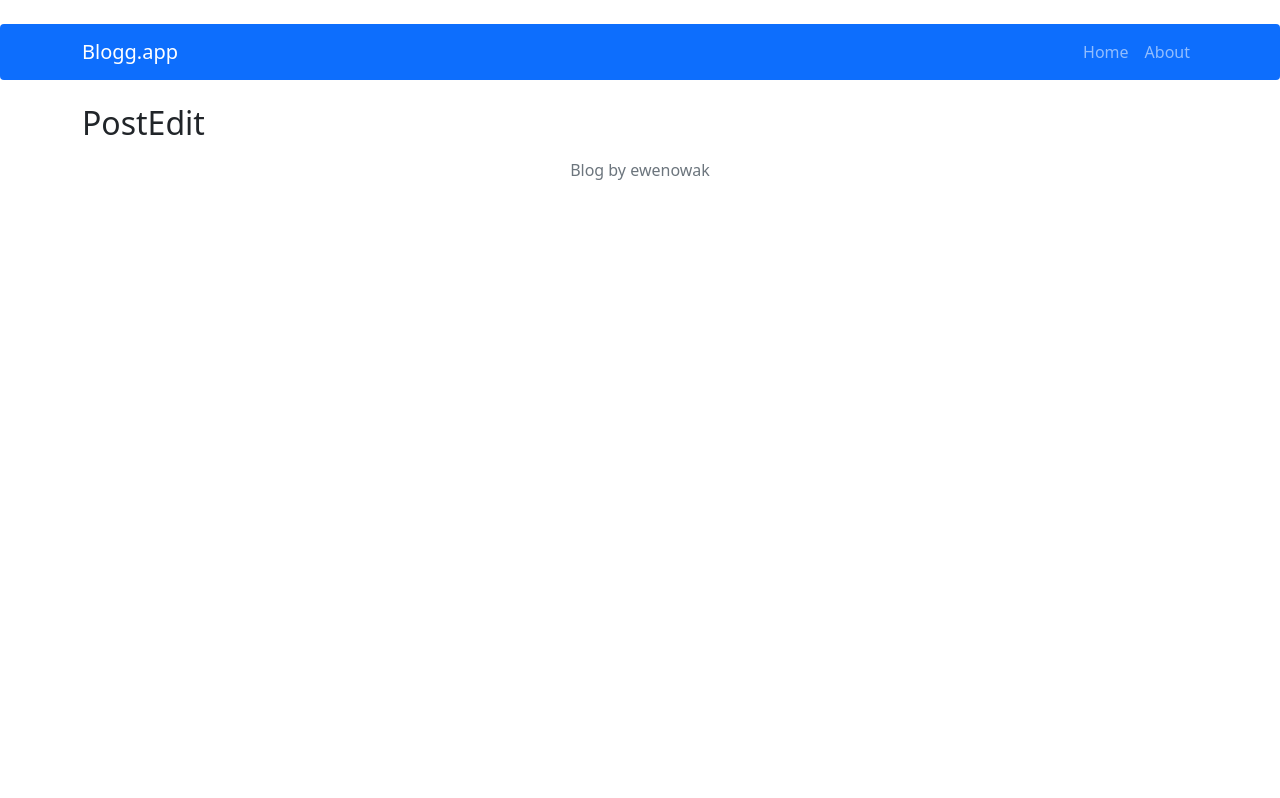
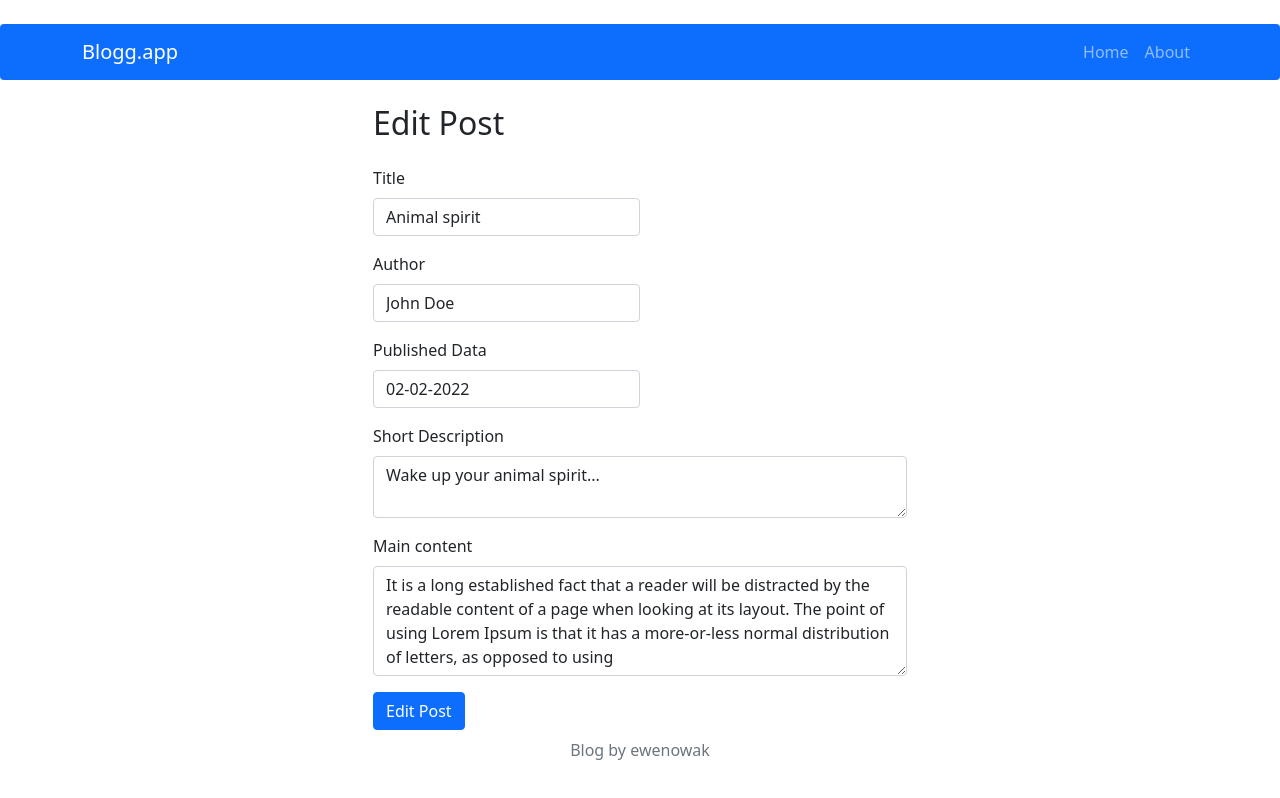
Before and after one commit to ewenowak/blog-app-react, a React (Create React App) app: page /post/edit/1 in a window 1280 px wide. Built offline with nearby package versions, Linux system fonts and the light colour scheme.

Commit message:
Add edit post

```diff
--- a/package.json
+++ b/package.json
@@ -7,6 +7,7 @@
     "@testing-library/react": "^12.1.4",
     "@testing-library/user-event": "^13.5.0",
     "bootstrap": "5.1.3",
+    "http-server": "^14.1.0",
     "react": "^17.0.2",
     "react-bootstrap": "2.0",
     "react-dom": "^17.0.2",
--- a/src/App.js
+++ b/src/App.js
@@ -6,7 +6,8 @@
 import { Container } from 'react-bootstrap';
 import PostPage from './components/pages/PostPage';
 import PostEdit from './components/pages/PostEdit';
-import About from './components/pages/About'
+import About from './components/pages/About';
+import WrongAddress from './components/pages/WrongAddress';
 
 
 function App() {
@@ -20,6 +21,7 @@
           <Route path="/post/add" element={ <PostAdd /> } />
           <Route path="/post/edit/:id" element={ <PostEdit /> } />
           <Route path="/about" element={ <About /> } />
+          <Route path="*" element={<WrongAddress/> } />
         </Routes>
         <Footer />
       </Container>
--- a/src/components/features/AddPostForm.js
+++ b/src/components/features/AddPostForm.js
@@ -1,49 +1,20 @@
-import { useState } from "react";
-import { Form, Button } from "react-bootstrap";
 import { useDispatch } from "react-redux";
 import { addPost } from "../../redux/postsReducer";
 import { useNavigate } from "react-router-dom";
+import PostForm from "./PostForm";
 
 const AddPostForm = () => {
     const dispatch = useDispatch();
     const navigate = useNavigate();
-    const [title, setTitle] = useState('');
-    const [author, setAuthor] = useState('');
-    const [publishedDate, setPublishedDate] = useState('');
-    const [shortDescription, setShortDescription] = useState('');
-    const [content, setContent] = useState('');
 
-    const handleSubmit = e => {
-        e.preventDefault();
-        dispatch(addPost({title, author, publishedDate, shortDescription, content}));
-        setTitle('');
-        setAuthor('');
-        setPublishedDate('');
-        setShortDescription('');
-        setContent('');
+    const handleSubmit = post => {
+        dispatch(addPost(post));
+        navigate("/");
     };
 
 
     return (
-        <Form onSubmit={handleSubmit}>
-
-            <Form.Label className ="mt-3">Title</Form.Label>
-            <Form.Control className="mb-3 w-50" type="text" placeholder="Title" value={title} onChange={e => setTitle(e.target.value)}/>
-
-            <Form.Label>Author</Form.Label>
-            <Form.Control className="mb-3 w-50" type="text" placeholder="Author" value={author} onChange={e => setAuthor(e.target.value)}/>
-
-            <Form.Label>Published Data</Form.Label>
-            <Form.Control className="mb-3 w-50" type="text" placeholder="DD-MM-YYYY" value={publishedDate} onChange={e => setPublishedDate(e.target.value)} />
-
-            <Form.Label>Short Description</Form.Label>
-            <Form.Control className="mb-3" as="textarea" rows={2} placeholder="Short Description" value={shortDescription} onChange={e => setShortDescription(e.target.value)} />
-
-            <Form.Label>Main content</Form.Label>
-            <Form.Control className="mb-3" as="textarea" rows={4} placeholder="Short Description" value={content} onChange={e => setContent(e.target.value)} />
-
-            <Button variant="primary" type="submit" onClick={()=> navigate('/')}>Add Post</Button>
-        </Form>
+        <PostForm action={handleSubmit} actionText='Add post' />
     );
 };
 
--- /dev/null
+++ b/src/components/features/EditPostForm.js
@@ -0,0 +1,24 @@
+import { useDispatch, useSelector } from "react-redux";
+import { useNavigate, Navigate, useParams } from "react-router-dom";
+import { editPost } from "../../redux/postsReducer";
+import PostForm from "./PostForm";
+import { getPostById } from "../../redux/postsReducer";
+
+
+const EditPostForm = () => {
+    const dispatch = useDispatch();
+    const navigate = useNavigate();
+    const { id } = useParams();
+    const postData = useSelector(state => getPostById(state, id));
+
+    const handleSubmit = post => {
+        dispatch(editPost({ ...post, id }));
+        navigate("/post/" + id);
+    };
+
+    if(!postData) return <Navigate to="/" />
+    return (
+        <PostForm action={handleSubmit} actionText='Edit Post' title={postData.title} author={postData.author} publishedDate={postData.publishedDate} content={postData.content} shortDescription={postData.shortDescription} />
+    );
+};
+export default EditPostForm;
--- a/src/components/features/Post.js
+++ b/src/components/features/Post.js
@@ -2,13 +2,13 @@
 import { Modal, Button, Container, Row, Col } from "react-bootstrap";
 import { Link, useParams, Navigate } from "react-router-dom";
 import { useSelector, useDispatch} from "react-redux";
-import { getPostbyId } from "../../redux/postsReducer";
+import { getPostById } from "../../redux/postsReducer";
 import { deletePost } from "../../redux/postsReducer";
 
 
 const Post = () => {
     const { id } = useParams();
-    const postData = useSelector(state => getPostbyId(state, id));
+    const postData = useSelector(state => getPostById(state, id));
 
     const [showModal, setShowModal] = useState(false);
     const dispatch = useDispatch();
--- /dev/null
+++ b/src/components/features/PostForm.js
@@ -0,0 +1,39 @@
+import { Form, Button } from "react-bootstrap";
+import { useNavigate } from "react-router-dom";
+import { useState } from "react";
+
+
+const PostForm = ({action, actionText, ...props}) => {
+  const [title, setTitle] = useState(props.title || '');
+  const [author, setAuthor] = useState(props.author || '');
+  const [publishedDate, setPublishedDate] = useState(props.publishedDate || '');
+  const [shortDescription, setShortDescription] = useState(props.shortDescription || '');
+  const [content, setContent] = useState(props.content || '');
+
+  const handleSubmit = e => {
+    e.preventDefault();
+    action({ title, author, publishedDate, shortDescription, content });
+  };
+
+  return (
+    <Form onSubmit={handleSubmit}>
+        <Form.Label className ="mt-3">Title</Form.Label>
+            <Form.Control className="mb-3 w-50" type="text" placeholder="Title" value={title} onChange={e => setTitle(e.target.value)}/>
+
+            <Form.Label>Author</Form.Label>
+            <Form.Control className="mb-3 w-50" type="text" placeholder="Author" value={author} onChange={e => setAuthor(e.target.value)}/>
+
+            <Form.Label>Published Data</Form.Label>
+            <Form.Control className="mb-3 w-50" type="text" placeholder="DD-MM-YYYY" value={publishedDate} onChange={e => setPublishedDate(e.target.value)} />
+
+            <Form.Label>Short Description</Form.Label>
+            <Form.Control className="mb-3" as="textarea" rows={2} placeholder="Short Description" value={shortDescription} onChange={e => setShortDescription(e.target.value)} />
+
+            <Form.Label>Main content</Form.Label>
+            <Form.Control className="mb-3" as="textarea" rows={4} placeholder="Short Description" value={content} onChange={e => setContent(e.target.value)} />
+
+            <Button variant="primary" type="submit">{actionText}</Button>
+    </Form>
+  );
+};
+export default PostForm;
--- a/src/components/pages/PostEdit.js
+++ b/src/components/pages/PostEdit.js
@@ -1,6 +1,12 @@
+import { Container } from "react-bootstrap";
+import EditPostForm from "../features/EditPostForm";
+
 const PostEdit = () => {
     return (
-            <h2>PostEdit</h2>
+        <Container className="w-50">
+            <h2>Edit Post</h2>
+            <EditPostForm />
+        </Container>
     );
 };
 
--- /dev/null
+++ b/src/components/pages/WrongAddress.js
@@ -0,0 +1,10 @@
+
+
+const WrongAddress = () => {
+    return (
+
+        <h2>Ups! There is nothing here. Wrong Address!</h2>
+
+    );
+};
+export default WrongAddress;
--- a/src/redux/postsReducer.js
+++ b/src/redux/postsReducer.js
@@ -2,17 +2,19 @@
 
 // selectors
 export const getAllPosts = state => state.posts;
-export const getPostbyId = ({posts}, id) => posts.find(post => post.id === id);
+export const getPostById = ({posts}, id) => posts.find(post => post.id === id);
 
 
 // actions
 const createActionName = actionName => `app/cards/${actionName}`;
 const DELETE_POST = createActionName('DELETE_POST');
-const ADD_POST = createActionName('ADD_POST')
+const ADD_POST = createActionName('ADD_POST');
+const EDIT_POST = createActionName('EDIT_POST');
 
 // actions creators
 export const deletePost = payload => ({type: DELETE_POST, payload});
 export const addPost = payload => ({type: ADD_POST, payload});
+export const editPost = payload => ({type: EDIT_POST, payload});
 
 const postsReducer = (statePart = [], action) => {
     switch (action.type) {
@@ -20,6 +22,8 @@
             return statePart.filter(post => post.id !== action.payload);
         case ADD_POST:
             return [...statePart, {...action.payload, id: shortid()}];
+        case EDIT_POST:
+            return statePart.map(post => (post.id === action.payload.id ? {...post, ...action.payload } : post ));
         default:
          return statePart;
     };
```
Also changed, not shown: 2 other files (tests, documents, lock files or other folders).
